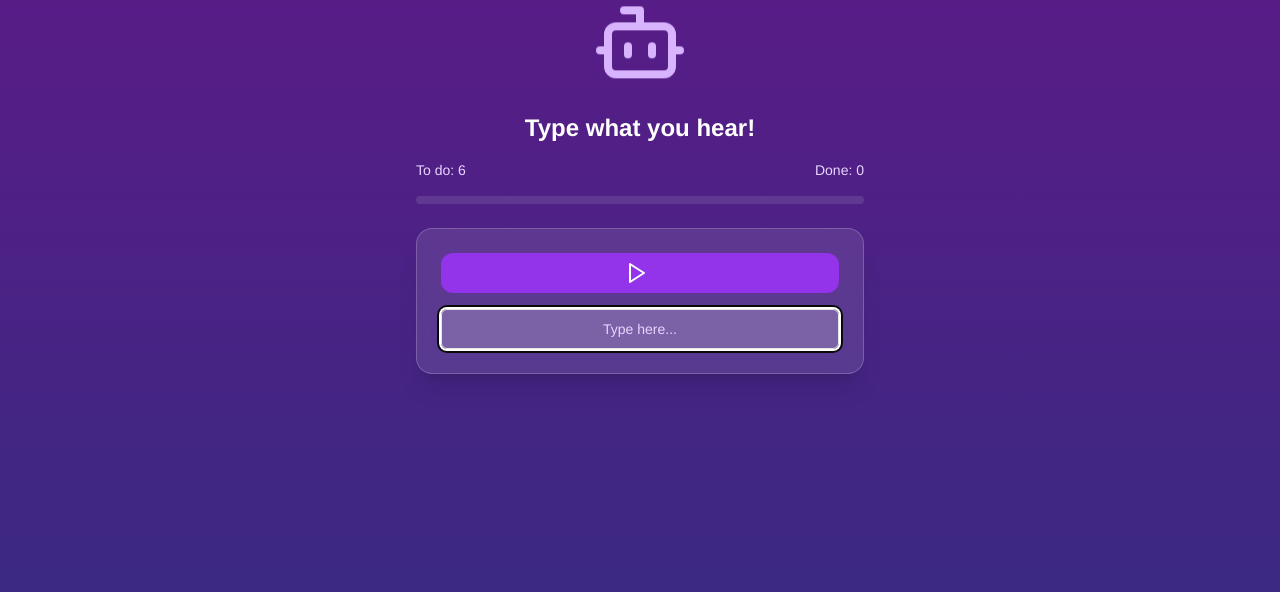
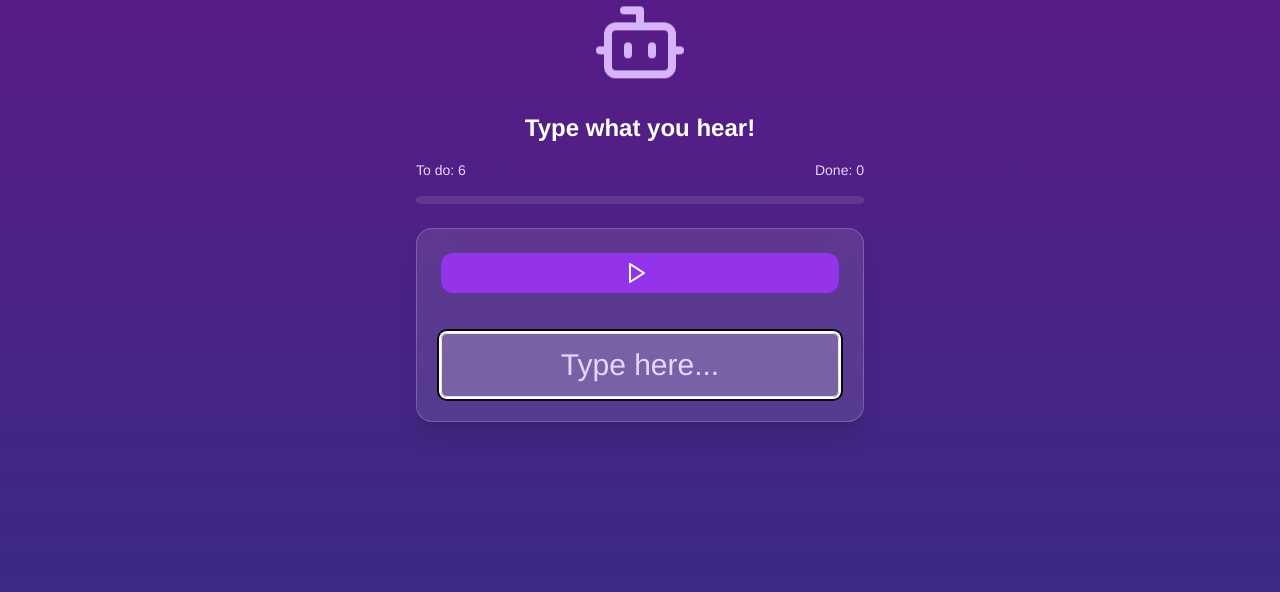
Before and after one commit to mdjastrzebski/memo-bot, a React (Vite) app: page / in a window 1280 px wide. Both pictures are taken after a click on the button "Launch Mission!". Shown: the top 592 px of the page. Built offline with nearby package versions, Linux system fonts and the light colour scheme.

Commit message:
feat: adjust text size (#6)

```diff
--- a/src/components/ui/button.tsx
+++ b/src/components/ui/button.tsx
@@ -17,9 +17,9 @@ const buttonVariants = cva(
         link: 'text-primary underline-offset-4 hover:underline',
       },
       size: {
-        default: 'h-10 px-4 py-2',
-        sm: 'h-9 rounded-md px-3',
-        lg: 'h-11 rounded-md px-8',
+        default: 'h-10 px-4 py-2 text-base',
+        sm: 'h-9 rounded-md px-3 text-sm',
+        lg: 'h-11 rounded-md px-8 text-lg',
         icon: 'h-10 w-10',
       },
     },
--- a/src/components/ui/input.tsx
+++ b/src/components/ui/input.tsx
@@ -8,7 +8,7 @@ const Input = React.forwardRef<HTMLInputElement, React.ComponentProps<'input'>>(
       <input
         type={type}
         className={cn(
-          'flex h-10 w-full rounded-md border border-input bg-background px-3 py-2 text-base ring-offset-background file:border-0 file:bg-transparent file:text-sm file:font-medium file:text-foreground placeholder:text-muted-foreground focus-visible:outline-none focus-visible:ring-2 focus-visible:ring-ring focus-visible:ring-offset-2 disabled:cursor-not-allowed disabled:opacity-50 md:text-sm',
+          'flex h-10 w-full rounded-md border border-input bg-background px-3 py-2 text-base ring-offset-background file:border-0 file:bg-transparent file:text-sm file:font-medium file:text-foreground placeholder:text-muted-foreground focus-visible:outline-none focus-visible:ring-2 focus-visible:ring-ring focus-visible:ring-offset-2 disabled:cursor-not-allowed disabled:opacity-50',
           className,
         )}
         ref={ref}
--- a/src/components/ui/textarea.tsx
+++ b/src/components/ui/textarea.tsx
@@ -7,7 +7,7 @@ const Textarea = React.forwardRef<HTMLTextAreaElement, React.ComponentProps<'tex
     return (
       <textarea
         className={cn(
-          'flex min-h-[80px] w-full rounded-md border border-input bg-background px-3 py-2 text-base ring-offset-background placeholder:text-muted-foreground focus-visible:outline-none focus-visible:ring-2 focus-visible:ring-ring focus-visible:ring-offset-2 disabled:cursor-not-allowed disabled:opacity-50 md:text-sm',
+          'flex min-h-[80px] w-full rounded-md border border-input bg-background px-3 py-2 text-base ring-offset-background placeholder:text-muted-foreground focus-visible:outline-none focus-visible:ring-2 focus-visible:ring-ring focus-visible:ring-offset-2 disabled:cursor-not-allowed disabled:opacity-50 md:text-base',
           className,
         )}
         ref={ref}
--- a/src/components/word-diff.tsx
+++ b/src/components/word-diff.tsx
@@ -8,8 +8,8 @@ export type WordDiffProps = {
 export function WordDiff({ expected, actual }: WordDiffProps) {
   const differences = diffChars(actual.toLowerCase(), expected.toLowerCase());
   return (
-    <div className="space-y-2 font-mono text-2xl tracking-wider">
-      <div className="text-green-400">{expected}</div>
+    <div className="space-y-4 font-mono text-xl tracking-wider">
+      <div className="text-green-400 text-3xl">{expected}</div>
 
       {expected.toLowerCase() !== actual.toLowerCase() && (
         <div>
--- a/src/screens/question-screen.tsx
+++ b/src/screens/question-screen.tsx
@@ -100,7 +100,7 @@ export default function QuestionScreen({
                     state === 'correct' ? 'text-green-400' : 'text-red-400'
                   }`}
                 >
-                  {state === 'correct' ? '🎉 Correct! 🎉' : 'Try again!'}
+                  {state === 'correct' ? 'Correct! 🎉' : 'Try again! 🙈'}
                 </div>
                 <WordDiff expected={word} actual={answer} />
               </div>
@@ -114,13 +114,15 @@ export default function QuestionScreen({
               <Play className="mr-2" style={{ height: '24', width: '24' }} />
             </Button>
 
+            <div className="h-2" />
+
             <form onSubmit={handleSubmit}>
               <Input
                 ref={inputRef}
                 type="text"
                 value={input}
                 onChange={(e) => setInput(e.target.value)}
-                className="w-full text-center text-2xl bg-white/20 text-white placeholder:text-purple-200"
+                className="w-full text-center text-3xl h-16 bg-white/20 text-white placeholder:text-purple-200"
                 placeholder={state === 'retry' ? 'Type it again...' : 'Type here...'}
                 disabled={state === 'correct'}
               />
```
